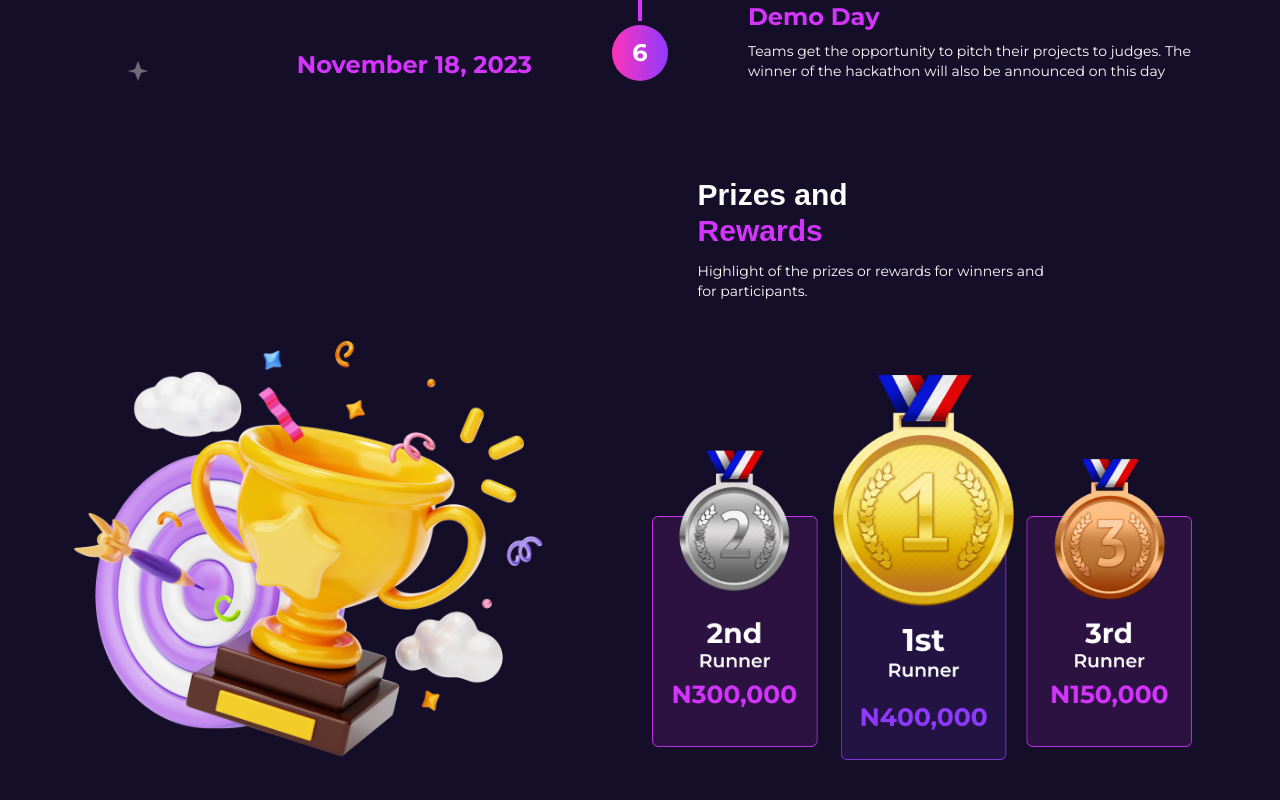
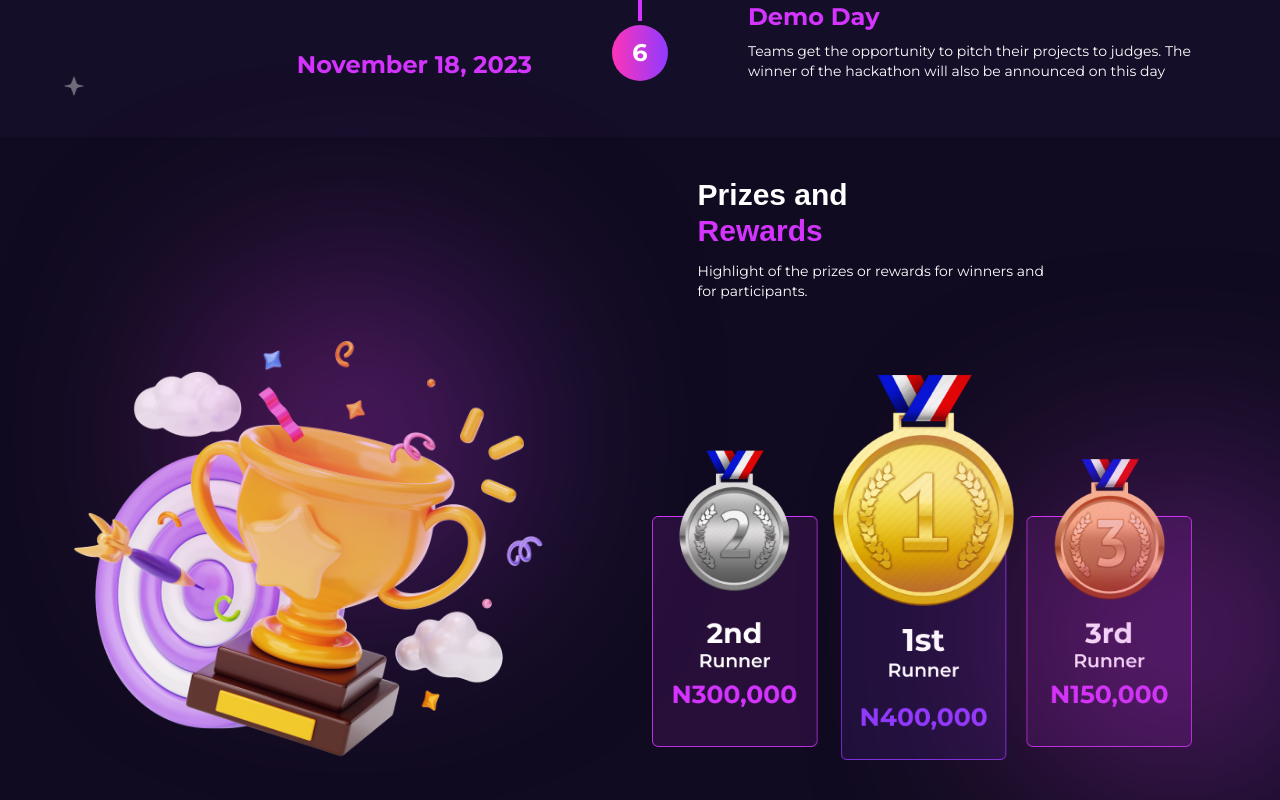
Before and after one commit to gift56/getlinked-ui-challengn, a Next.js app: page / in a window 1280 px wide. Shown: the part 4440-5240 px from the top of the page. Built offline with nearby package versions, Linux system fonts and the light colour scheme; a web font is replaced by a local one.

Commit message:
making the design nice

```diff
--- a/components/LandingpageContent/Price.tsx
+++ b/components/LandingpageContent/Price.tsx
@@ -2,7 +2,7 @@ import { motion } from "framer-motion";
 
 const Price = () => {
   return (
-    <section className="w-full py-10">
+    <section className="w-full py-10 relative bg-footerBg">
       <div className="container overflow-hidden">
         <div className="w-full flex flex-col items-center justify-center gap-5">
           <div className="flex items-center justify-center tab:items-start tab:justify-start flex-col gap-3 tab:w-[45%] tab:ml-auto">
@@ -53,6 +53,20 @@ const Price = () => {
           </div>
         </div>
       </div>
+      <motion.div
+        initial={{ opacity: 0, scale: 0.5 }}
+        animate={{ opacity: 1, scale: 1 }}
+        transition={{ duration: 1 }}
+        viewport={{ once: true }}
+        className="bg-btnlinear flex w-[100px] h-[100px] md:w-[200px] md:h-[200px] blur-[80px] md:blur-[130px] rounded-[50%] right-[0%] bottom-[10%] absolute"
+      ></motion.div>
+      <motion.div
+        initial={{ opacity: 0, scale: 0.5 }}
+        animate={{ opacity: 1, scale: 1 }}
+        transition={{ duration: 1 }}
+        viewport={{ once: true }}
+        className="bg-btnlinear flex w-[100px] h-[100px] md:w-[200px] md:h-[200px] left-[5%] blur-[80px] md:blur-[125px] rounded-[50%] tab:left-[20%] top-[20%] tab:top-[30%] absolute"
+      ></motion.div>
     </section>
   );
 };
--- a/components/LandingpageContent/Timeline.tsx
+++ b/components/LandingpageContent/Timeline.tsx
@@ -163,7 +163,7 @@ const Timeline = () => {
         viewport={{ once: true }}
         src="/icon/graystar.png"
         alt="star"
-        className="absolute flex left-[10%] top-[95%] tab:w-5 tab:h-5 w-3"
+        className="absolute flex left-[5%] top-[96%] tab:w-5 tab:h-5 w-3"
       />
     </section>
   );
```
